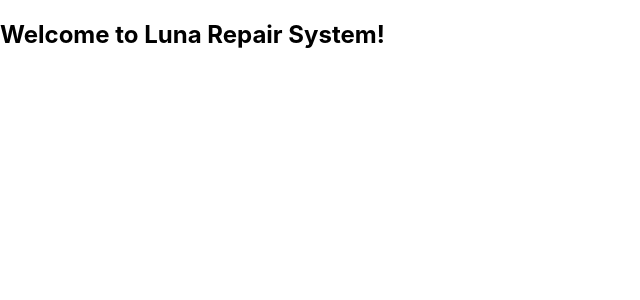
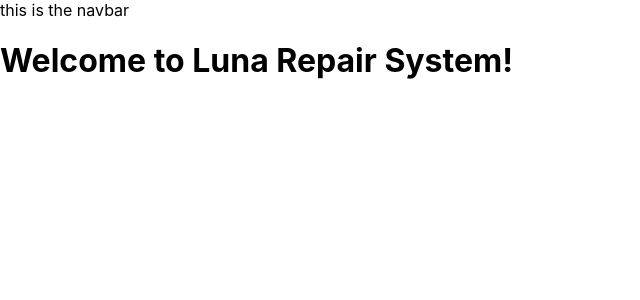
Before and after one commit to JS-goose/luna-repair, a Next.js app: page / in a window 1280 px wide. Shown: the top 300 px of the page, without its empty margins (0-640 px from the left). Built offline with nearby package versions, Linux system fonts and the light colour scheme.

Commit message:
more setup/layout work

```diff
--- a/components/Layout/layout.js
+++ b/components/Layout/layout.js
@@ -0,0 +1,13 @@
+import React from 'react';
+import Navbar from '../Navbar/navbar';
+
+const Layout = ({ children }) => {
+  return (
+    <>
+      <Navbar />
+      <main>{children}</main>
+    </>
+  );
+};
+
+export default Layout;
--- a/components/Navbar/navbar.js
+++ b/components/Navbar/navbar.js
@@ -0,0 +1,7 @@
+import React from 'react';
+
+const NavBar = () => {
+  return <nav>this is the navbar</nav>;
+};
+
+export default NavBar;
--- a/pages/index.js
+++ b/pages/index.js
@@ -1,14 +1,15 @@
 import Head from 'next/head'
 import styles from '../styles/Home.module.css'
+import Layout from '../components/Layout/layout'
 
 export default function Home() {
   return (
-    <section>
+    <Layout>
       <div>
         <h1>
           Welcome to Luna Repair System!
         </h1>
       </div>
-    </section>
+    </Layout>
   )
 }
```
